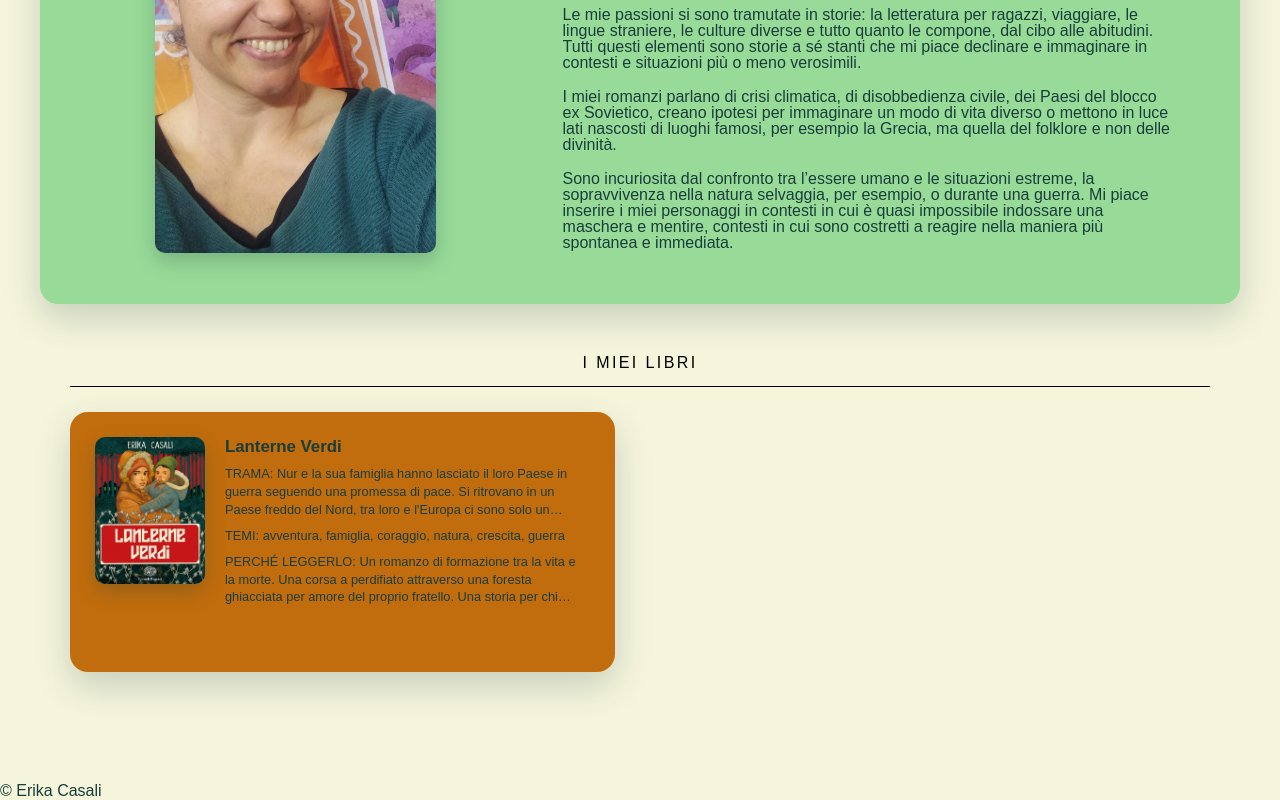
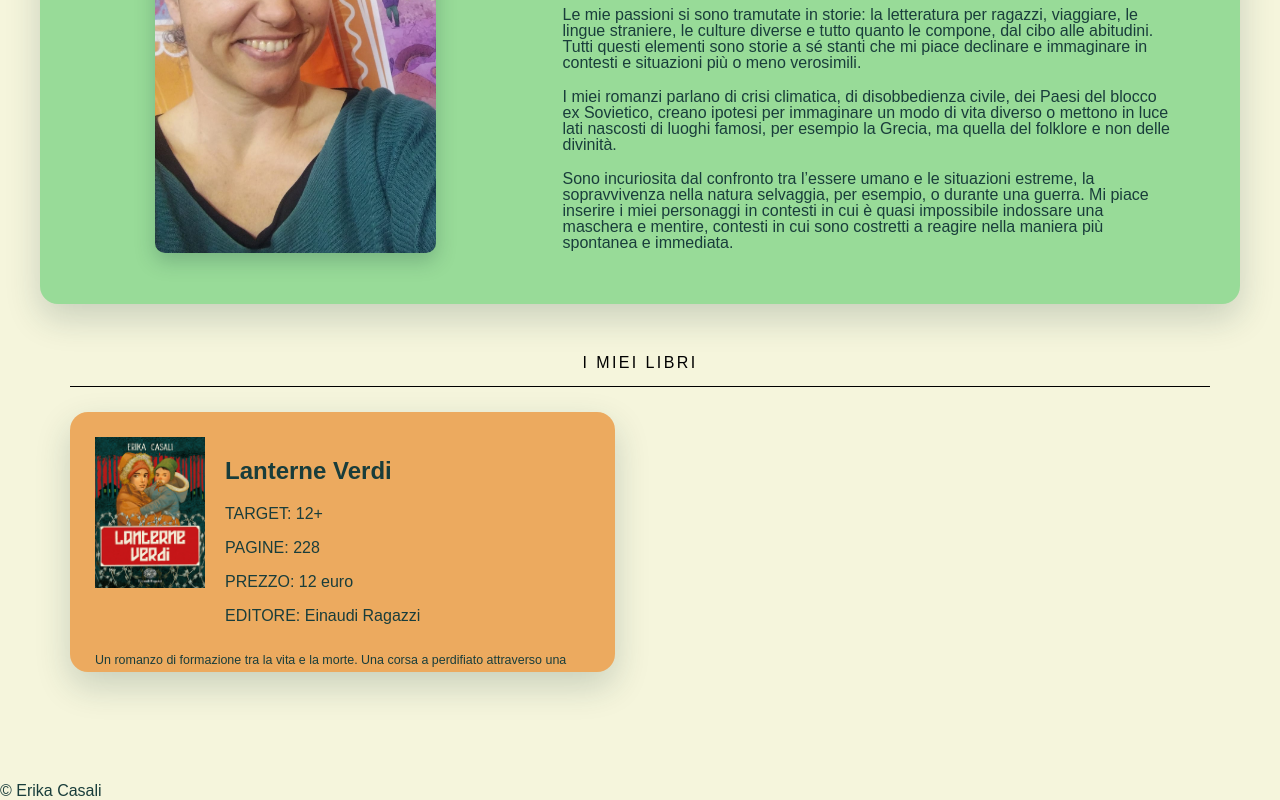
Before and after one commit to emalle/Erika_Website, a React (Vite) app: page / in a window 1280 px wide. Shown: the part 573-1373 px from the top of the page. Built offline with nearby package versions, Linux system fonts and the light colour scheme.

Commit message:
feat: Changed layout of the landing page

```diff
--- a/src/App.jsx
+++ b/src/App.jsx
@@ -78,48 +78,34 @@ function App() {
                     <div className="books-grid">
                         <div className="book-card">
                             <div className="book-cover">
-                                <div className="book-inner">
-
-                                    <div className="book-front">
                                 <img
                                     src="/images/Lanterne.jpeg"
                                 />
                             </div>
-
-                                    <div className="book-back">
-                                        <h3>Lanterne Verdi</h3>
-                                        <p>
+                            <div className="book-content">
+                                <h2>Lanterne Verdi</h2>
+                                <p className="clamp">
                                     TARGET: 12+
                                 </p>
-                                        <p>
+                                <p className="clamp">
                                     PAGINE: 228
                                 </p>
-                                        <p>
+                                <p className="clamp">
                                     PREZZO: 12 euro
                                 </p>
-                                        <p>
+                                <p className="clamp">
                                     EDITORE: Einaudi Ragazzi
                                 </p>
                             </div>
+                            <div className="book-summary-block">
+                                <p className="book-summary">
+                                    Un romanzo di formazione tra la vita e la morte. Una corsa a perdifiato attraverso una foresta ghiacciata
+                                    per amore del proprio fratello. Una storia per chi ama attraversare i confini del mondo che conosce.
+                                    Un libro che parla di coraggio e crescita, di confini da superare e di barriere da abbattere.
 
-                                </div>
-                            </div>
+                                </p>
+                                <a href="#libri" className="read-more-btn">Leggi la trama</a>
 
-                            <div className="book-content">
-                                <h2>Lanterne Verdi</h2>
-                                <p className="clamp">
-                                    TRAMA: Nur e la sua famiglia hanno lasciato il loro Paese in guerra seguendo una promessa di pace.
-                                    Si ritrovano in un Paese freddo del Nord, tra loro e l'Europa ci sono solo un confine invalicabile e una foresta antica.
-                                    Il desiderio di Nur di essere solo una tredicenne e di vivere senza prendersi cura del fratello neonato la porta ad abbandonare il piccolo Kam nella foresta.
-                                    La ricerca del fratello e del suo riscatto saranno la sua salvezza.
-                                </p>
-                                <p className="clamp">
-                                    TEMI: avventura, famiglia, coraggio, natura, crescita, guerra
-                                </p>
-                                <p className="clamp">
-                                    PERCHÉ LEGGERLO: Un romanzo di formazione tra la vita e la morte. Una corsa a perdifiato attraverso una foresta ghiacciata per amore del proprio fratello.
-                                    Una storia per chi ama attraversare i confini del mondo che conosce. Un libro che parla di coraggio e crescita, di confini da superare e di barriere da abbattere.
-                                </p>
                             </div>
                         </div>
                     </div>
--- a/src/index.css
+++ b/src/index.css
@@ -187,7 +187,7 @@ body {
   text-align: center;
 }
 
-/* Grid of book cards, 2 per row, all rows/cards stretched to equal height */
+/* Grid of book cards */
 .books-grid {
   display: grid;
   grid-template-columns: repeat(2, 1fr);
@@ -195,146 +195,52 @@ body {
   align-items: stretch;
 }
 
-/* Individual book — fixed height so every card matches */
+/* Individual book  */
 .book-card {
   display: grid;
   grid-template-columns: 110px 1fr;
-  gap: 20px;
+  grid-template-rows: auto auto;
+  grid-template-areas:
+    "cover   content"
+    "summary summary";
+  gap: 10px 20px;
   align-items: start;
 
   height: 260px;
   padding: 25px;
   overflow: hidden;
 
-  background: rgb(194, 109, 13);
+  background: rgb(236, 170, 95);
   border-radius: 18px;
   box-shadow: 0 14px 35px rgba(25, 61, 59, 0.2);
 }
 
-/* Small flip cover */
 .book-cover {
-  width: 110px;
-  aspect-ratio: 3 / 4;
-  perspective: 1000px;
+  grid-area: cover;
 }
 
-.book-inner {
-  position: relative;
-  width: 100%;
-  height: 100%;
-  transition: transform 0.6s;
-  transform-style: preserve-3d;
-}
-
-.book-cover:hover .book-inner {
-  transform: rotateY(180deg);
-}
-
-.book-front,
-.book-back {
-  position: absolute;
-  inset: 0;
-  backface-visibility: hidden;
-  border-radius: 10px;
-  overflow: hidden;
-  box-shadow: 0 8px 20px rgba(25, 61, 59, 0.25);
-}
-
-.book-front img {
+.book-cover img {
   width: 100%;
   height: 100%;
   object-fit: cover;
   display: block;
 }
 
-.book-back {
-  transform: rotateY(180deg);
-  background: #193d3b;
-  color: beige;
-  padding: 14px;
-  display: flex;
-  flex-direction: column;
-  justify-content: center;
-  gap: 4px;
-  text-align: center;
+.book-content {
+  grid-area: content;
 }
 
-.book-back h3 {
-  margin: 0 0 8px;
-  font-size: 0.95rem;
+.book-summary-block {
+  grid-area: summary;
 }
 
-.book-back p {
-  margin: 0;
-  font-size: 0.75rem;
-  line-height: 1.3;
+.book-summary {
+  margin: 0 0 8px;
+  font-size: 0.78rem;
+  line-height: 1.45;
+  color: #193d3b;
 }
 
-/* Book text content — fills the fixed card height, scrolls internally if content is too long */
-.book-content {
-  height: 100%;
-  overflow-y: auto;
-  padding-right: 4px;
+.read-more-btn {
+  font-size: 0.72rem;
 }
-
-.book-content h2 {
-  margin: 0 0 8px;
-  font-size: 1.05rem;
-}
-
-.book-content p {
-  margin: 0 0 8px;
-  font-size: 0.8rem;
-  line-height: 1.4;
-}
-
-.book-content p:last-child {
-  margin-bottom: 0;
-}
-
-.book-content p.clamp {
-  display: -webkit-box;
-  line-clamp: 3;
-  -webkit-line-clamp: 3;
-  -webkit-box-orient: vertical;
-  overflow: hidden;
-}
-
-/* Mobile*/
-
-@media (max-width: 820px) {
-  .site-header {
-    padding: 45px 20px 30px;
-  }
-
-  .site-header h1 {
-    font-size: clamp(2.8rem, 14vw, 5rem);
-  }
-
-  .tagline {
-    margin-bottom: 30px;
-  }
-
-  .navigation {
-    gap: 15px 20px;
-  }
-
-  .main-content {
-    padding: 35px 18px;
-  }
-
-  .card-inner {
-    grid-template-columns: 1fr;
-    padding: 35px 25px;
-    gap: 35px;
-  }
-
-  .portrait {
-    width: 65%;
-    max-height: 320px;
-  }
-
-  .card-text {
-    padding: 0;
-  }
-}
```
Lines whose indentation alone changed are shown as unchanged.
